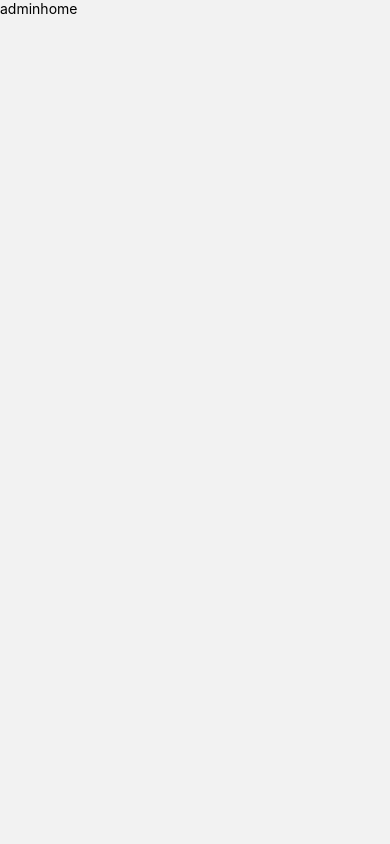
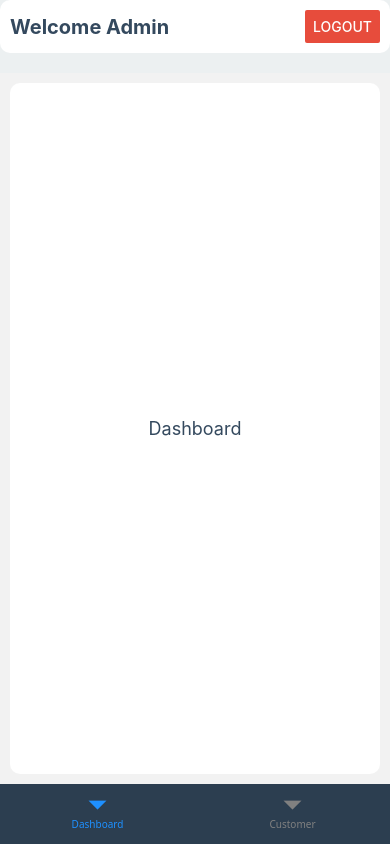
Before and after one commit to vijays2k18/ReactNativeFrontEnd-WaterSupplyProject, a React Native app: screen /AdminHome in a window 390 px wide. Built offline with nearby package versions, Linux system fonts and the light colour scheme.

Commit message:
latestupdateloginadmin

```diff
--- a/components/adminhome.js
+++ b/components/adminhome.js
@@ -1,14 +1,106 @@
-import { StyleSheet, Text, View } from 'react-native'
-import React from 'react'
+import { StyleSheet, Text, View, SafeAreaView, Button } from 'react-native';
+import React, { useState, useEffect } from 'react';
+import { createBottomTabNavigator } from '@react-navigation/bottom-tabs';
+import { useNavigation } from '@react-navigation/native';
 
-const AdminHome = () => {
+// Define your Dashboard and Customer components
+const Dashboard = () => (
+  <View style={styles.screenContainer}>
+    <Text style={styles.screenText}>Dashboard</Text>
+  </View>
+);
+
+const Customer = () => (
+  <View style={styles.screenContainer}>
+    <Text style={styles.screenText}>Customer</Text>
+  </View>
+);
+
+const AdminHome = ({ route }) => {
+  const [token, setToken] = useState('');
+  const navigation = useNavigation(); // Use navigation for logout button
+  const data = route.params;
+
+  // UseEffect to set the token
+  useEffect(() => {
+    if (route.params?.token) {
+      setToken(route.params.token); // Safely set the token
+    }
+  }, [route.params]);
+
+  console.log(token);
+
   return (
-    <View>
-      <Text>adminhome</Text>
-    </View>
-  )
-}
+    <SafeAreaView style={styles.container}>
+      {/* Header Section */}
+      <View style={styles.header}>
+        <Text style={styles.welcomeText}>Welcome {data?.username || 'Admin'}</Text>
+        <Button
+          title="Logout"
+          color="#E74C3C" // Red color for logout button
+          onPress={() => {
+            setToken(''); // Clear the token
+            navigation.reset({ index: 0, routes: [{ name: 'AdminLogin' }] }); // Navigate to AdminLogin
+          }}
+        />
+      </View>
 
-export default AdminHome
+      {/* Bottom Navigation */}
+      <Tab.Navigator
+        screenOptions={{
+          headerShown: false, // Hide the header for tab screens
+          tabBarActiveTintColor: '#1E90FF', // Active tab color
+          tabBarInactiveTintColor: 'gray', // Inactive tab color
+          tabBarStyle: {
+            backgroundColor: '#2C3E50', // Dark background color for bottom tab
+            borderTopWidth: 0, // Remove the top border
+            paddingBottom: 10, // Add some padding at the bottom for a more spaced-out look
+            height: 60, // Adjust height for a more professional look
+          },
+        }}
+      >
+        <Tab.Screen name="Dashboard" component={Dashboard} />
+        <Tab.Screen name="Customer" component={Customer} />
+      </Tab.Navigator>
+    </SafeAreaView>
+  );
+};
 
-const styles = StyleSheet.create({})
+const Tab = createBottomTabNavigator();
+
+export default AdminHome;
+
+const styles = StyleSheet.create({
+  container: {
+    flex: 1,
+    backgroundColor: '#ecf0f1', // Light gray background for the app
+    justifyContent: 'flex-start',
+    padding: 10,
+  },
+  header: {
+    flexDirection: 'row',
+    justifyContent: 'space-between', // Align logout button and welcome text
+    alignItems: 'center',
+    padding: 10,
+    backgroundColor: '#fff', // White background for header
+    borderRadius: 10, // Rounded corners for header
+    marginBottom: 20,
+  },
+  welcomeText: {
+    fontSize: 20,
+    fontWeight: 'bold',
+    color: '#34495E', // Dark color for the welcome text
+  },
+  screenContainer: {
+    flex: 1,
+    justifyContent: 'center',
+    alignItems: 'center',
+    backgroundColor: '#fff', // White background for the screen sections
+    borderRadius: 10, // Rounded corners for a clean look
+    margin: 10,
+  },
+  screenText: {
+    fontSize: 18,
+    color: '#34495E', // Matching the header color
+  },
+});
--- a/components/adminlogin.js
+++ b/components/adminlogin.js
@@ -5,6 +5,7 @@ import { useNavigation } from '@react-navigation/native';
 const AdminLogin = () => {
   const [username, setUsername] = useState('');
   const [password, setPassword] = useState('');
+  const [token, setToken] = useState(''); // State to store the token
   const navigation = useNavigation();
 
   const postAPIData = async (username, password, navigation) => {
@@ -29,14 +30,19 @@ const AdminLogin = () => {
       const result = await response.json();
 
       if (response.ok) {
-        // If response is successful (status code 200)
+        // Store the token in state
+        setToken(result.token);
+
+        // Navigate to AdminHome with the token
         Alert.alert('Success', 'Login successful', [
           {
             text: 'OK',
             onPress: () => {
               navigation.reset({
-                index: 0, // Set the stack index to 0
-                routes: [{ name: 'AdminHome' }], // Replace stack with AdminHome
+                index: 0,
+                routes: [
+                  { name: 'AdminHome', params: { token: result.token, username: username } }
+                ],
               });
             },
           },
@@ -75,7 +81,11 @@ const AdminLogin = () => {
         />
 
         <View style={styles.buttonContainer}>
-        <Button title="Login" onPress={() => postAPIData(username, password, navigation)} />        </View>
+          <Button
+            title="Login"
+            onPress={() => postAPIData(username, password, navigation)}
+          />
+        </View>
       </View>
     </SafeAreaView>
   );
--- a/package.json
+++ b/package.json
@@ -11,6 +11,7 @@
   },
   "dependencies": {
     "@react-native-async-storage/async-storage": "^2.1.0",
+    "@react-navigation/bottom-tabs": "^7.1.3",
     "@react-navigation/native": "^7.0.13",
     "@react-navigation/native-stack": "^7.1.14",
     "@react-navigation/stack": "^7.0.18",
```
Also changed, not shown: 1 other file (tests, documents, lock files or other folders).
